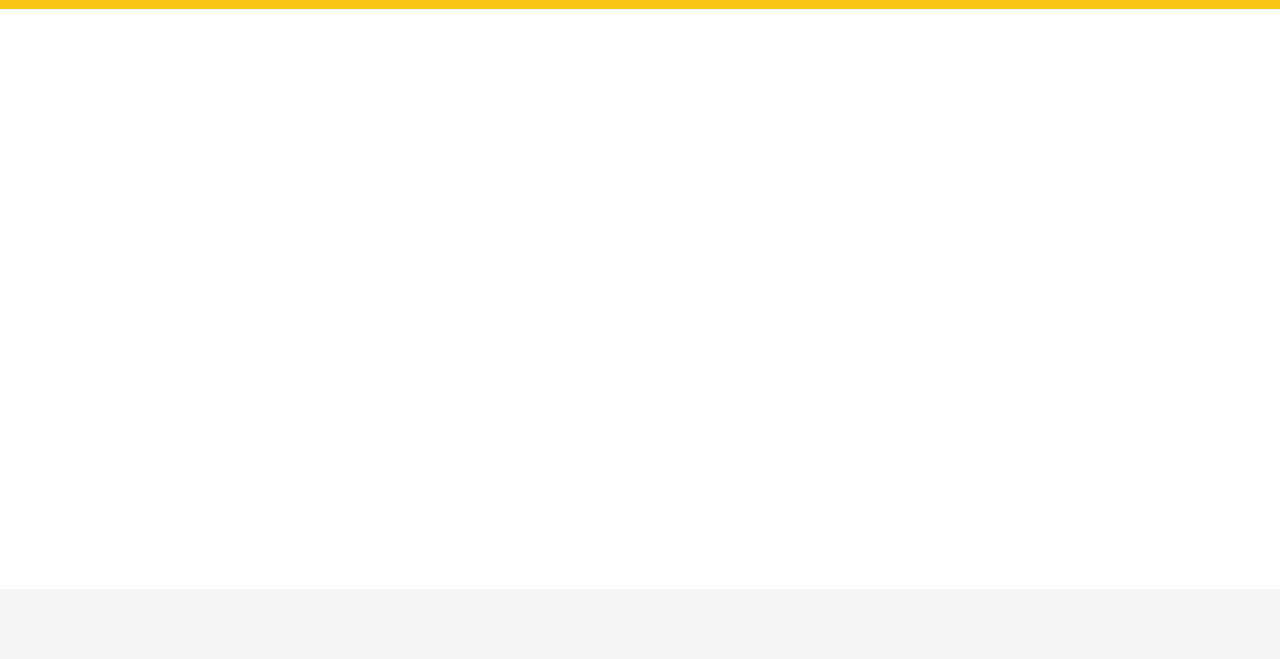
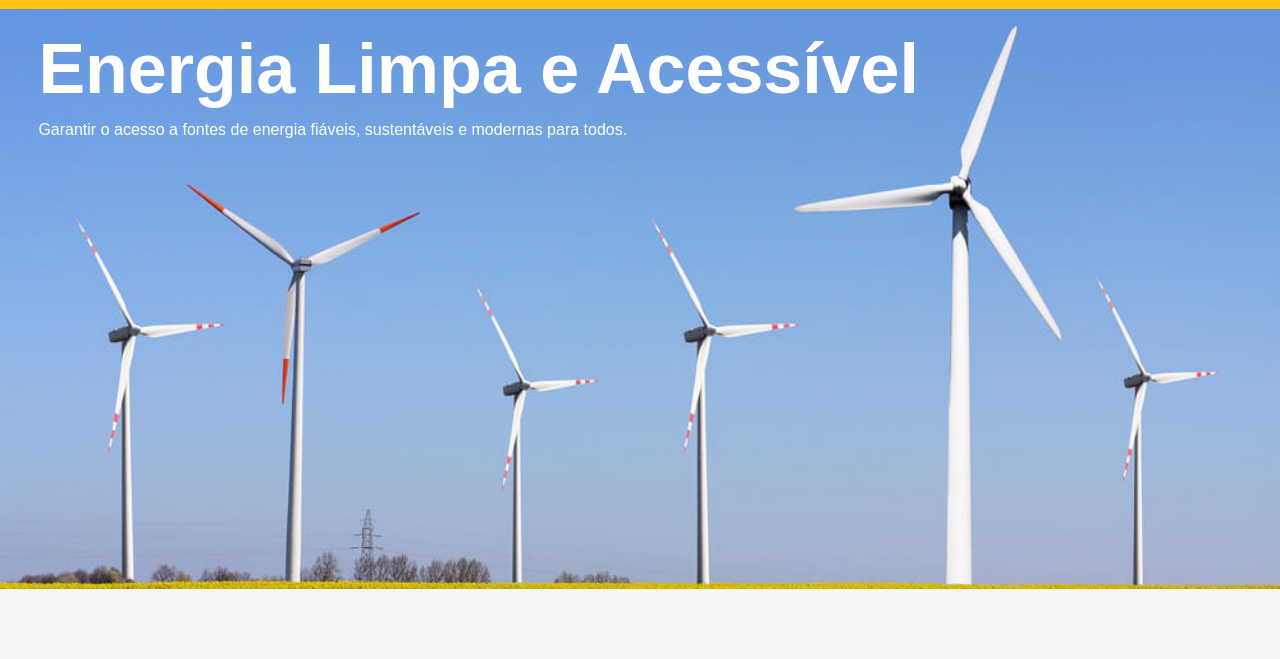
Before and after one commit to gabrielbsilveira/gabrielbsilveira.github.io, a plain HTML site: page index.html in a window 1280 px wide. Shown: the part 61-720 px from the top of the page. Drawn offline with Linux system fonts and the light colour scheme.

Commit message:
Update style.css

```diff
--- a/style.css
+++ b/style.css
@@ -67,7 +67,7 @@ section {
 }
 
 #fundo {
-    background-image: url(img/fundo5.jpg);
+    background-image: url(fundo5.jpg);
     height: 650px;
     background-size: cover;
 }
```
